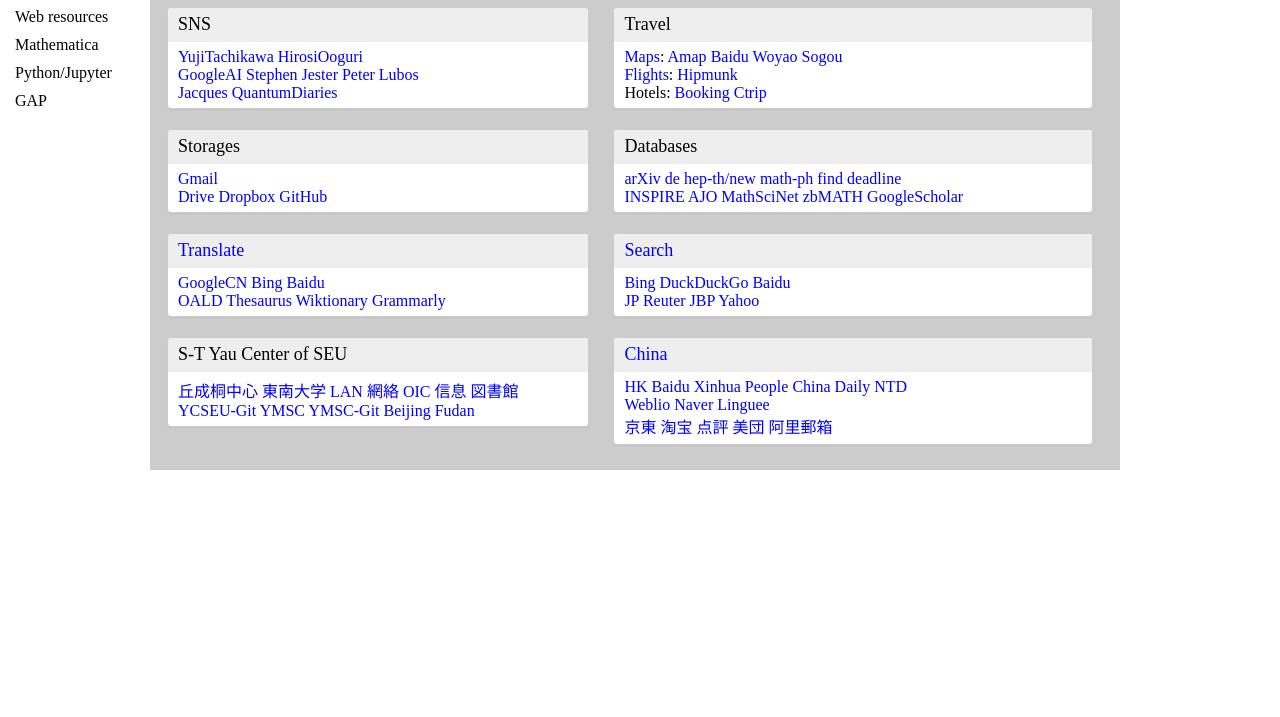
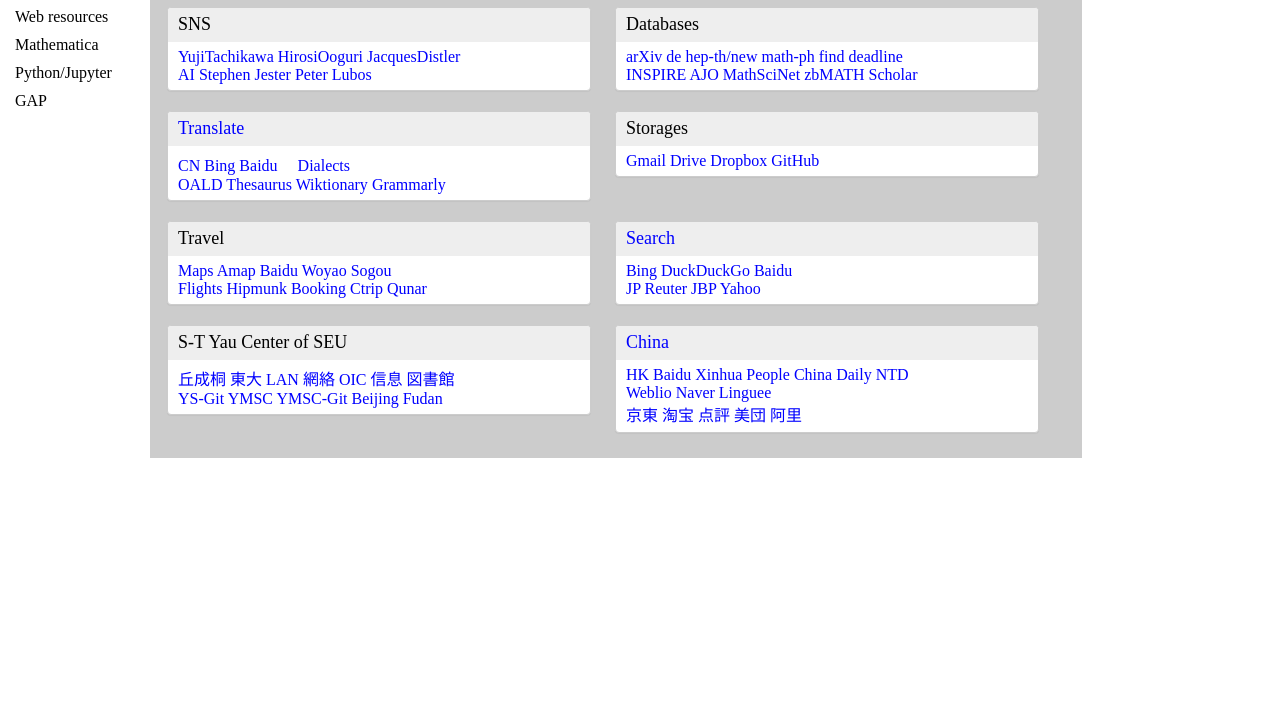
Before and after one commit to suzuki-r/suzuki-r.github.io, a plain HTML site: page link/panel.html in a window 1280 px wide. Shown: the part 83-800 px from the top of the page. Drawn offline with Linux system fonts and the light colour scheme.

Commit message:
location

```diff
--- a/link/mypane.css
+++ b/link/mypane.css
@@ -10,5 +10,5 @@ body{margin:0; padding:0;}
 .sidenav .sidemenu a:hover {color: orange;}
 .sidenav .sidemenu_on {padding:5px 0 5px 5px; font-size:medium; display: block;}
 .sidenav .sidemenu_on a {color: orange;}
-.contents{width:75%; margin:20px 0 0 0; padding:5px; position:absolute; top:0; left:150px; background-color:#ccc; color:black; display:inline-block;}
-.contents_sub{width:75%; margin:0; padding:5px; position:absolute; top:0; left:160px; display:inline-block; white-space: initial;}
+.contents{width:72%; margin:20px 0 0 0; padding:5px; position:absolute; top:0; left:150px; background-color:#ccc; color:black; display:inline-block;}
+.contents_sub{width:72%; margin:0; padding:5px; position:absolute; top:0; left:160px; display:inline-block; white-space: initial;}
--- a/link/panel.html
+++ b/link/panel.html
@@ -13,8 +13,8 @@
       .row:before, .row:after {content:" "; display:table}
       .row:after{clear:both}
       .col-sm0{width:4.7em; min-height:1px; float:left; position:relative; padding:0 12px}
-      .col-sm1{width:44%; min-height:1px; float:left; position:relative; padding:0 12px}
-      .col-sm2{width:50%; min-height:1px; float:left; position:relative; padding:0 12px}
+      .col-sm1{width:46%; min-width:360px; min-height:1px; float:left; position:relative; padding:0 12px}
+      .col-sm2{width:46%; min-width:360px; min-height:1px; float:left; position:relative; padding:0 12px}
       .leading{margin:0; font-size:x-large;}
       .link-leading{margin:8px 0 16px 0; background-color:#eee; border:1px solid transparent; border-radius:4px; border-color:#ccc; box-shadow:0 1px 1px rgba(0, 0, 0, 0.05)}
       .panel-leading{margin:8px 0; background-color:#eee; border:1px solid transparent; border-radius:4px; border-color:#ccc; box-shadow:0 1px 1px rgba(0, 0, 0, 0.05)}
@@ -63,40 +63,10 @@
                 <p class="panel-title">SNS</p>
               </div>
               <div class="panel-body"> <a href="http://yujitach.sakura.ne.jp/diary/">YujiTachikawa</a>
-                <a href="https://planck.exblog.jp">HirosiOoguri</a><br>
-                <a href="https://ai.googleblog.com">GoogleAI</a> <a href="https://writings.stephenwolfram.com">Stephen</a>
-                <a href="http://resonaances.blogspot.com">Jester</a>
-                <a href="https://www.math.columbia.edu/~woit/wordpress/">Peter</a>
-                <a href="https://motls.blogspot.com">Lubos</a> <br>
-                <a href="https://golem.ph.utexas.edu/%7Edistler/blog/">Jacques</a>
-                <a href="https://www.quantumdiaries.org">QuantumDiaries</a></div>
-            </div>
-          </div>
-          <div class="col-sm2">
-            <div class="panel">
-              <div class="panel-heading">
-                <p class="panel-title">Travel</p>
-              </div>
-              <div class="panel-body"><a href="https://www.google.com/maps/place/Nanjing,+Jiangsu,+China/">Maps</a>:
-                <a href="https://www.amap.com">Amap</a> <a href="https://map.baidu.com">Baidu</a>
-                <a href="http://www.51ditu.com">Woyao</a> <a href="http://map.sogou.com">Sogou</a><br>
-                <a href="https://www.google.com/flights">Flights</a>: <a href="https://www.hipmunk.com">Hipmunk</a><br>
-                Hotels: <a href="https://www.booking.com">Booking</a> <a href="https://www.ctrip.com">Ctrip</a><br>
-              </div>
-            </div>
-          </div>
-        </div>
-        <!-- 2nd row -->
-        <div class="row">
-          <div class="col-sm1">
-            <div class="panel">
-              <div class="panel-heading">
-                <p class="panel-title">Storages</p>
-              </div>
-              <div class="panel-body"> <a href="https://mail.google.com/mail/">Gmail</a><br>
-                <a href="https://drive.google.com/drive/">Drive</a>
-                <a href="https://www.dropbox.com">Dropbox</a>
-                <a href="https://github.com/login">GitHub</a> </div>
+                <a href="https://planck.exblog.jp">HirosiOoguri</a> <a href="https://golem.ph.utexas.edu/%7Edistler/blog/">JacquesDistler</a><br>
+                <a href="https://ai.googleblog.com">AI</a> <a href="https://writings.stephenwolfram.com">Stephen</a>
+                <a href="http://resonaances.blogspot.com">Jester</a> <a href="https://www.math.columbia.edu/%7Ewoit/wordpress/">Peter</a>
+                <a href="https://motls.blogspot.com">Lubos</a></div>
             </div>
           </div>
           <div class="col-sm2">
@@ -106,15 +76,39 @@
               </div>
               <div class="panel-body"><a href="https://arxiv.org">arXiv</a> <a
                   href="http://de.arxiv.org">de</a>
-                <a href="https://arxiv.org/list/hep-th/new">hep-th/new</a>
-                <a href="https://arxiv.org/list/math-ph/new">math-ph</a>
-                <a href="https://arxiv.org/multi?group=grp_physics&%2Ffind=Search">find</a>
+                <a href="https://arxiv.org/list/hep-th/new">hep-th/new</a> <a href="https://arxiv.org/list/math-ph/new">math-ph</a>
+                <a href="https://arxiv.org/multi?group=grp_physics&amp;%2Ffind=Search">find</a>
                 <a href="https://arxiv.org/localtime">deadline</a><br>
-                <a href="http://inspirehep.net/?ln=en">INSPIRE</a>
-                <a href="https://academicjobsonline.org/ajo">AJO</a>
+                <a href="http://inspirehep.net/?ln=en">INSPIRE</a> <a href="https://academicjobsonline.org/ajo">AJO</a>
                 <a href="https://mathscinet.ams.org/mathscinet/">MathSciNet</a>
-                <a href="https://zbmath.org/">zbMATH</a>
-                <a href="https://scholar.google.com">GoogleScholar</a></div>
+                <a href="https://zbmath.org/">zbMATH</a> <a href="https://scholar.google.com">Scholar</a></div>
+            </div>
+          </div>
+        </div>
+        <!-- 2nd row -->
+        <div class="row">
+          <div class="col-sm1">
+            <div class="panel">
+              <div class="panel-heading">
+                <p class="panel-title"><a href="https://translate.google.com">Translate</a></p>
+              </div>
+              <div class="panel-body"> <a href="https://translate.google.cn/">CN</a>
+                <a href="http://www.bing.com/translator">Bing</a> <a href="https://fanyi.baidu.com/#zh/en/">Baidu</a>
+                <a href="http://gattin.world.coocan.jp/">Dialects</a><br>
+                <a href="https://www.oxfordlearnersdictionaries.com">OALD</a> <a
+                  href="https://www.thesaurus.com/">Thesaurus</a>
+                <a href="https://en.wiktionary.org/wiki/Wiktionary:Main_Page">Wiktionary</a>
+                <a href="https://www.grammarly.com">Grammarly</a> </div>
+            </div>
+          </div>
+          <div class="col-sm2">
+            <div class="panel">
+              <div class="panel-heading">
+                <p class="panel-title">Storages</p>
+              </div>
+              <div class="panel-body"> <a href="https://mail.google.com/mail/">Gmail</a>
+                <a href="https://drive.google.com/drive/">Drive</a> <a href="https://www.dropbox.com">Dropbox</a>
+                <a href="https://github.com/login">GitHub</a> </div>
             </div>
           </div>
         </div>
@@ -123,13 +117,16 @@
           <div class="col-sm1">
             <div class="panel">
               <div class="panel-heading">
-                <p class="panel-title"><a href="https://translate.google.com">Translate</a></p>
+                <p class="panel-title">Travel</p>
               </div>
-              <div class="panel-body"> <a href="https://translate.google.cn/">GoogleCN</a>
-                <a href="http://www.bing.com/translator">Bing</a> <a href="https://fanyi.baidu.com/#zh/en/">Baidu</a><br>
-                <a href="https://www.oxfordlearnersdictionaries.com">OALD</a>
-                <a href="https://www.thesaurus.com/">Thesaurus</a> <a href="https://en.wiktionary.org/wiki/Wiktionary:Main_Page">Wiktionary</a>
-                <a href="https://www.grammarly.com">Grammarly</a> </div>
+              <div class="panel-body"><a href="https://www.google.com/maps/place/Nanjing,+Jiangsu,+China/">Maps</a>
+                <a href="https://www.amap.com">Amap</a> <a href="https://map.baidu.com">Baidu</a>
+                <a href="http://www.51ditu.com">Woyao</a> <a href="http://map.sogou.com">Sogou</a><br>
+                <a href="https://www.google.com/flights">Flights</a> <a href="https://www.hipmunk.com">Hipmunk</a>
+                <a href="https://www.booking.com">Booking</a>
+                <a href="https://www.ctrip.com">Ctrip</a>
+                <a href="https://www.qunar.com/">Qunar</a>
+              </div>
             </div>
           </div>
           <div class="col-sm2">
@@ -137,12 +134,11 @@
               <div class="panel-heading">
                 <p class="panel-title"><a href="https://www.google.com/">Search</a></p>
               </div>
-              <div class="panel-body">
-                <a href="https://www.bing.com/?mkt=zh-CN">Bing</a> <a href="https://duckduckgo.com/">DuckDuckGo</a>
-                <a href="https://fanyi.baidu.com/#zh/en/">Baidu</a><br>
-                <a href="https://news.google.com/?hl=ja&gl=JP&ceid=JP:ja">JP</a> <a href="https://jp.reuters.com">Reuter</a>
-                <a href="https://jbpress.ismedia.jp/category/ft">JBP</a> <a href="https://www.yahoo.co.jp">Yahoo</a>
-              </div>
+              <div class="panel-body"> <a href="https://www.bing.com/?mkt=zh-CN">Bing</a>
+                <a href="https://duckduckgo.com/">DuckDuckGo</a> <a href="https://fanyi.baidu.com/#zh/en/">Baidu</a><br>
+                <a href="https://news.google.com/?hl=ja&amp;gl=JP&amp;ceid=JP:ja">JP</a>
+                <a href="https://jp.reuters.com">Reuter</a> <a href="https://jbpress.ismedia.jp/category/ft">JBP</a>
+                <a href="https://www.yahoo.co.jp">Yahoo</a> </div>
             </div>
           </div>
           <!-- 4th row -->
@@ -153,19 +149,16 @@
                   <p class="panel-title">S-T Yau Center of SEU</p>
                 </div>
                 <div class="panel-body">
-                  <a href="https://yauc.seu.edu.cn">丘成桐中心</a>
-                  <a href="https://www.seu.edu.cn">東南大学</a>
+                  <a href="https://yauc.seu.edu.cn">丘成桐</a>
+                  <a href="https://www.seu.edu.cn">東大</a>
                   <a href="https://w.seu.edu.cn">LAN</a>
                   <a href="https://nic.seu.edu.cn">網絡</a>
-                  <a href="https://oic.seu.edu.cn/oicenglish/main.htm">OIC</a> <a
-                    href="http://my.seu.edu.cn">信息</a>
+                  <a href="https://oic.seu.edu.cn/oicenglish/main.htm">OIC</a>
+                  <a href="http://my.seu.edu.cn">信息</a>
                   <a href="http://www.lib.seu.edu.cn">図書館</a><br>
-                  <a href="https://github.com/yaucseu">YCSEU-Git</a>
-                  <a href="http://ymsc.tsinghua.edu.cn/en">YMSC</a>
-                  <a href="https://ymsc-strings.github.io">YMSC-Git</a>
-                  <a href="https://stringbeijing.github.io/">Beijing</a>
-                  <a href="https://fudanphystheory.com/">Fudan</a>
-                  </div>
+                  <a href="https://github.com/yaucseu">YS-Git</a> <a href="http://ymsc.tsinghua.edu.cn/en">YMSC</a>
+                  <a href="https://ymsc-strings.github.io">YMSC-Git</a> <a href="https://stringbeijing.github.io/">Beijing</a>
+                  <a href="https://fudanphystheory.com/">Fudan</a> </div>
               </div>
             </div>
             <div class="col-sm2">
@@ -173,23 +166,22 @@
                 <div class="panel-heading">
                   <p class="panel-title"><a href="https://news.google.com/?hl=zh-CN&amp;gl=CN&amp;ceid=CN:zh-Hans">China</a></p>
                 </div>
-                <div class="panel-body">
-                  <a href="https://news.google.com/?hl=zh-HK&amp;gl=HK&amp;ceid=HK:zh-Hant">HK</a>
+                <div class="panel-body"> <a href="https://news.google.com/?hl=zh-HK&amp;gl=HK&amp;ceid=HK:zh-Hant">HK</a>
                   <a href="http://news.baidu.com/">Baidu</a> <a href="http://jp.xinhuanet.com">Xinhua</a>
                   <a href="http://j.people.com.cn">People</a> <a href="http://www.chinadaily.com.cn/index.html">China
                     Daily</a> <a href="https://www.ntdtv.com">NTD</a> <br>
                   <a href="https://cjjc.weblio.jp">Weblio</a> <a href="https://dict.naver.com/linedict/zhendict/#/cnen/home">Naver</a>
                   <a href="https://www.linguee.com/english-chinese/">Linguee</a><br>
                   <a href="https://www.jd.com">京東</a>
-                  <a href="https://www.taobao.com">淘宝</a>
-                  <a href="https://www.dianping.com">点評</a>
+                  <a href="https://www.taobao.com">淘宝</a> <a href="https://www.dianping.com">点評</a>
                   <a href="https://nj.meituan.com">美団</a>
-                  <a href="https://mail.aliyun.com">阿里郵箱</a> </div>
+                  <a href="https://mail.aliyun.com">阿里</a> </div>
               </div>
             </div>
           </div>
         </div>
       </div>
     </div>
+
   </body>
 </html>
```
Also changed, not shown: link/old.html (+7 -10 lines).
